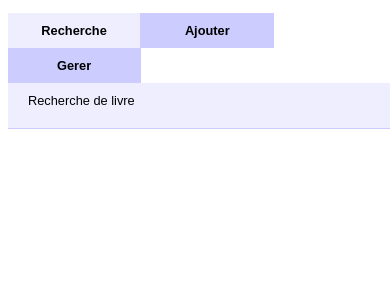
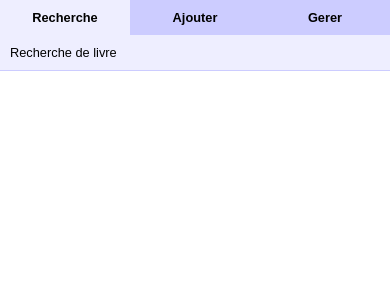
Before and after one commit to eurojulien/LETSWEB, a Django app: page / in a window 390 px wide. Shown: the top 300 px of the page. Run offline with Django 3.2, Linux system fonts and the light colour scheme; some libraries are stand-ins or nearby versions.

Commit message:
mobile.css
Mise a jour de mobile.css pour que les onglets
prennent la largeur et hauteur complète de l'écran

```diff
--- a/static/LETSBOOK/mobile.css
+++ b/static/LETSBOOK/mobile.css
@@ -3,25 +3,51 @@
 /* # pour les id */
 /* . pour les class */
 
-body {
-    width:100$;
-    font: 0.8em Arial, sans-serif;
+html {
+
+    padding     :   0px;
+    margin      :   0px;
+    width       :   100%;
 }
 
-#tabs { padding: 0; }
-#tabs li { display: inline; }
+body {
+    padding     :   0px;
+    margin      :   0px;
+    width       :   100%;
+    font        :   0.8em Arial, sans-serif;
+    display     :   block;
+
+    /* Mozilla Firefox rotation 90
+    -moz-transform: rotate(-90deg); */
+
+    /* WebKit rotation 90
+    /* -webkit-transform: rotate(-90deg); */
+
+    /* Inernet Explorer rotation 90
+    filter: progid:DXImageTransform.Microsoft.BasicImage(rotation=3); */
+}
+
+#tabs {
+    padding     :   0;
+    margin      :   inherit;
+    }
+
+#tabs li {
+    display     :   inline;
+    }
+
 #tabs li a {
+    padding     :   10px 0px 10px 0px;
+    width       :   33.3333333%;
+
     background: #ccf;
-    padding: 10px;
     float:left;
-    border-right: 1px solid #ccf;
     border-bottom: none;
     text-decoration: none;
     text-align:center;
     color: #000;
     font-weight: bold;
-    width:30%;
-    height:100%;
+
     }
 
 #tabs li.active a {
@@ -35,6 +61,6 @@ body {
     border-top: none;
     border-left: none;
     background: #eef;
-    padding: 10px 20px 20px;
+    padding: 10px;
     width: 100%;
     }
```
